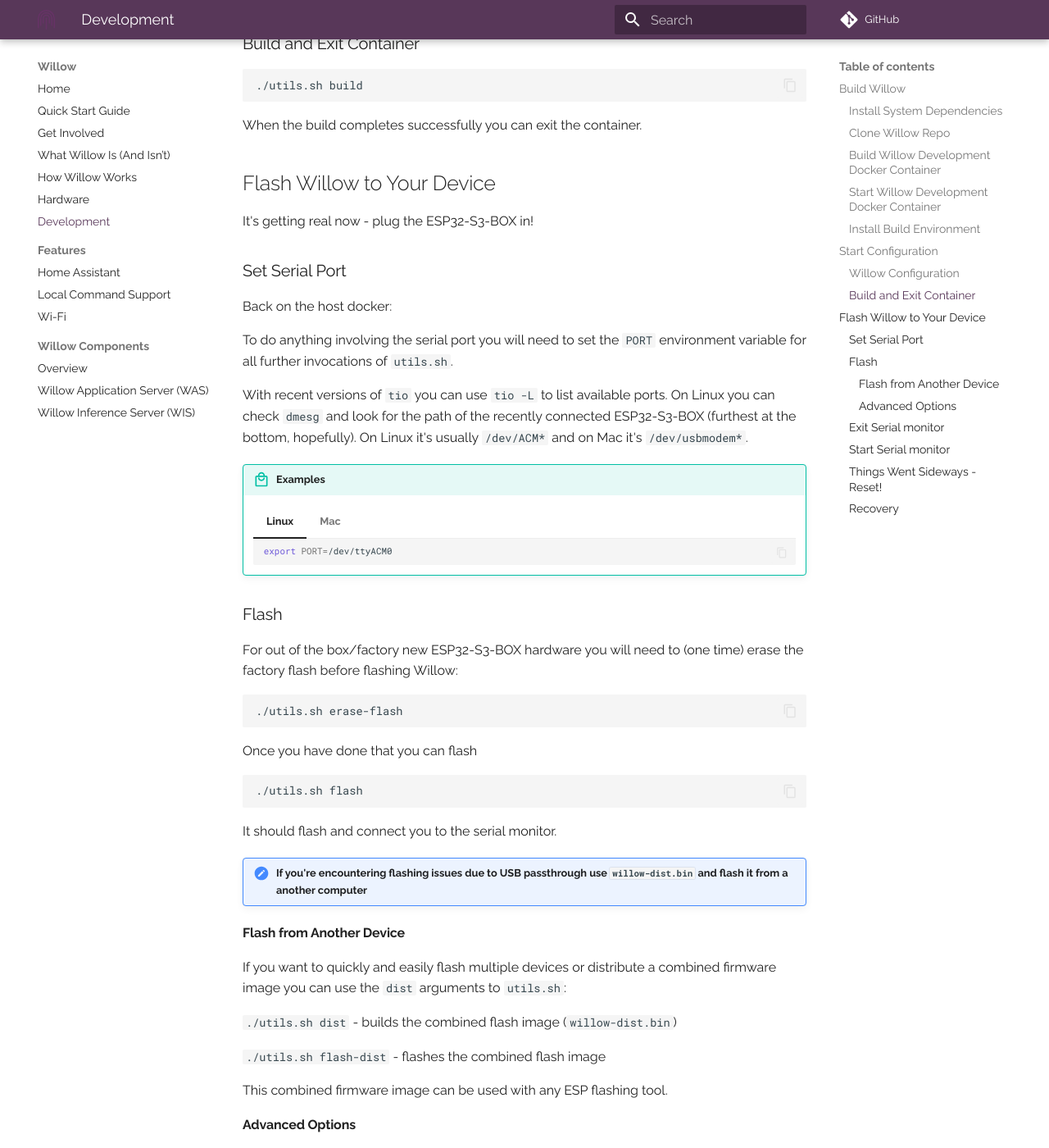
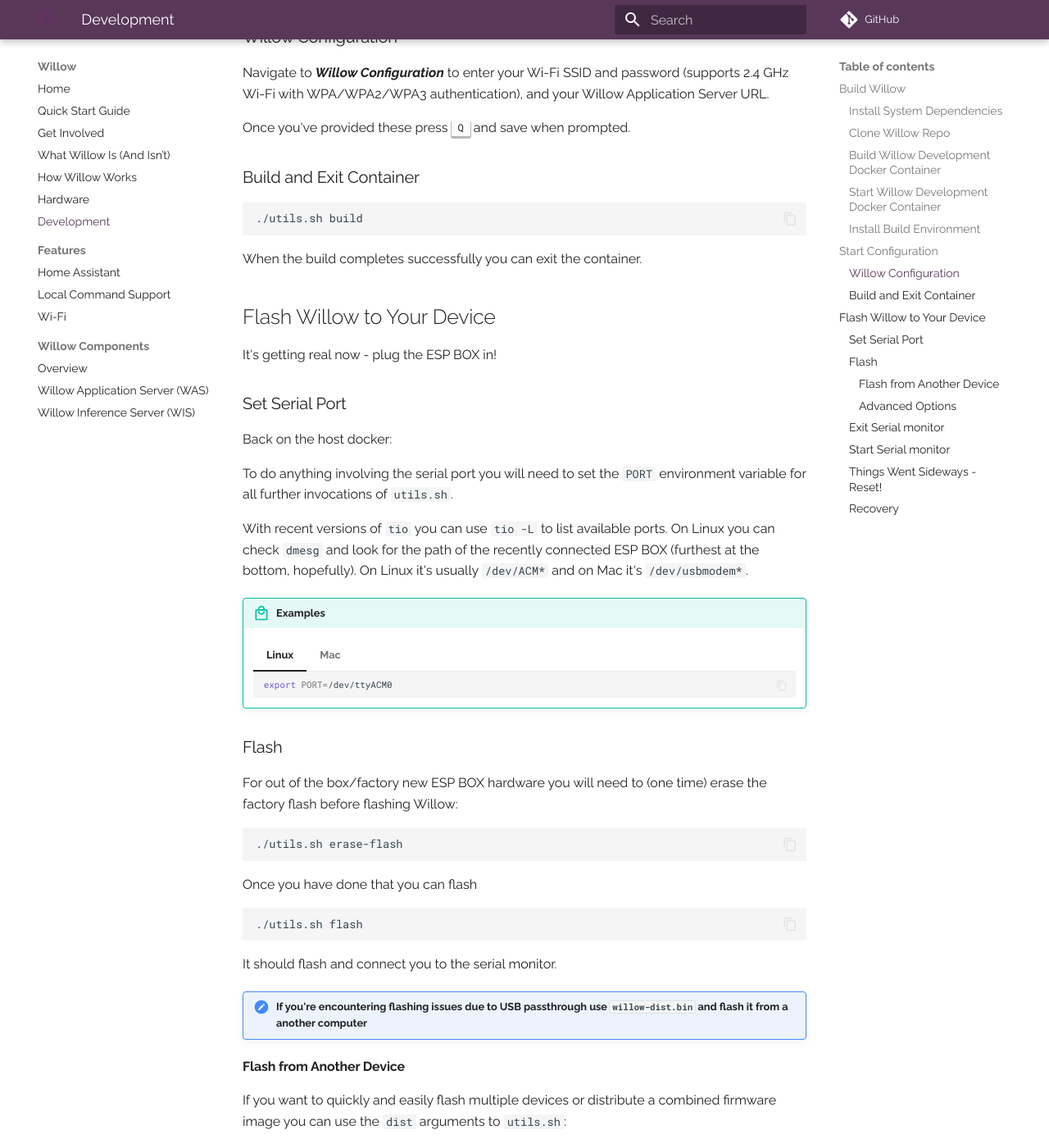
Before and after one commit to toverainc/willow-docs, an MkDocs documentation site: the page built from docs/development.md, in a window 1280 px wide and 1400 px high, scrolled down 1632 px. Shown: the whole window at 82% size. Built offline with MkDocs 1.6.1 and Material for MkDocs 9.7.7, drawn with Linux system fonts in a browser that asks for light colours; comment, search, counter and statistics services are not loaded; some of the changed text lies outside the part shown.

Commit message:
Update for BOX-3

````diff
--- a/docs/development.md
+++ b/docs/development.md
@@ -68,6 +68,11 @@ Start the Willow configuration process:
 ./utils.sh config
 ```
 
+!!! note "ESP BOX-3 NOTE!!!"
+    You will need to build specifically for the ESP BOX-3. From the main menu, select:
+
+    ***Audio HAL ---> Audio Board ---> ESP32-S3-BOX-3***
+
 !!! note "ESP BOX LITE NOTE!!!"
     You will need to build specifically for the ESP BOX LITE. From the main menu, select:
 
@@ -91,7 +96,7 @@ When the build completes successfully you can exit the container.
 
 ## Flash Willow to Your Device
 
-It's getting real now - plug the ESP32-S3-BOX in!
+It's getting real now - plug the ESP BOX in!
 
 ### Set Serial Port
 
@@ -99,7 +104,7 @@ Back on the host docker:
 
 To do anything involving the serial port you will need to set the `PORT` environment variable for all further invocations of `utils.sh`.
 
-With recent versions of `tio` you can use `tio -L` to list available ports. On Linux you can check `dmesg` and look for the path of the recently connected ESP32-S3-BOX (furthest at the bottom, hopefully). On Linux it's usually `/dev/ACM*` and on Mac it's `/dev/usbmodem*`.
+With recent versions of `tio` you can use `tio -L` to list available ports. On Linux you can check `dmesg` and look for the path of the recently connected ESP BOX (furthest at the bottom, hopefully). On Linux it's usually `/dev/ACM*` and on Mac it's `/dev/usbmodem*`.
 
 !!! tip "Examples"
 
@@ -117,7 +122,7 @@ With recent versions of `tio` you can use `tio -L` to list available ports. On L
 
 ### Flash
 
-For out of the box/factory new ESP32-S3-BOX hardware you will need to (one time) erase the factory flash before flashing Willow:
+For out of the box/factory new ESP BOX hardware you will need to (one time) erase the factory flash before flashing Willow:
 
 ```sh
 ./utils.sh erase-flash
@@ -175,7 +180,7 @@ As the plentiful messages indicate it's a destructive process but it will reset
 
 Recover from a bad flash or persistent flash failures.
 
-In some hardware combinations the ESP32-S3-BOX can be stubborn and won't successfully flash.
+In some hardware combinations the ESP BOX can be stubborn and won't successfully flash.
 
 In these cases, press the BOOT/CONFIG button (top button on the left side) while powering up the device, then:
 
````
Also changed, not shown: other parts of docs/development.md (+1 -1 lines), docs/hardware.md (+8 -10 lines), docs/how-willow-works.md (+0 -6 lines), docs/index.md (+2 -2 lines).
